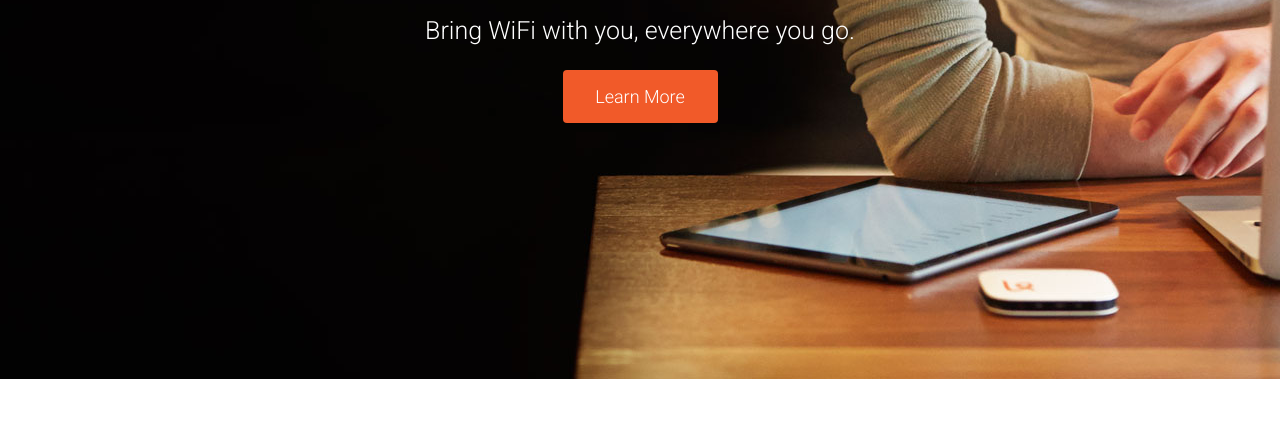
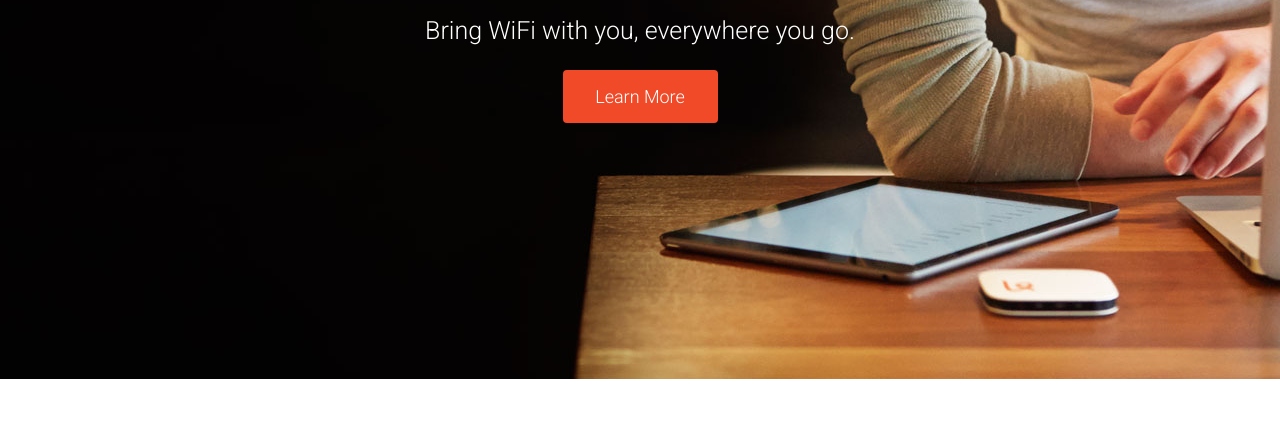
Before and after one commit to sairah814/karmapage, a plain HTML site: page index.html in a window 1280 px wide. In both pictures the pointer is over the button "Learn More". Shown: the part 356-800 px from the top of the page. Drawn offline with Linux system fonts and the light colour scheme.

Commit message:
Button Hover

```diff
--- a/css/style.css
+++ b/css/style.css
@@ -131,6 +131,10 @@ section.introduction .buttons button {
     font-size: 1.125rem;
 }
 
+section.introduction .buttons button:hover {
+    background-color: #f14a29;
+}
+
 section.cases {
     background-color: #fff;
     overflow: hidden;
```
